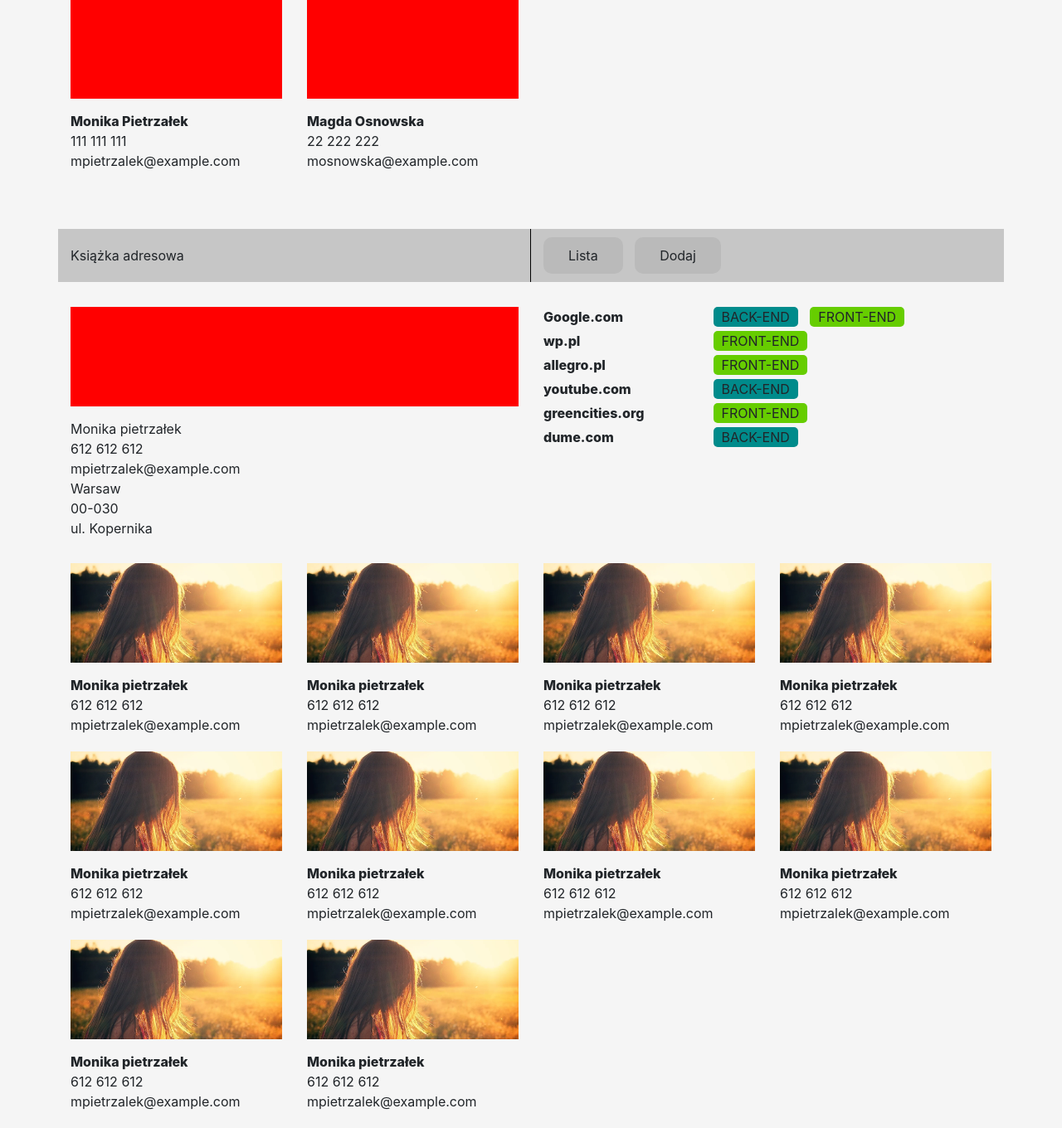
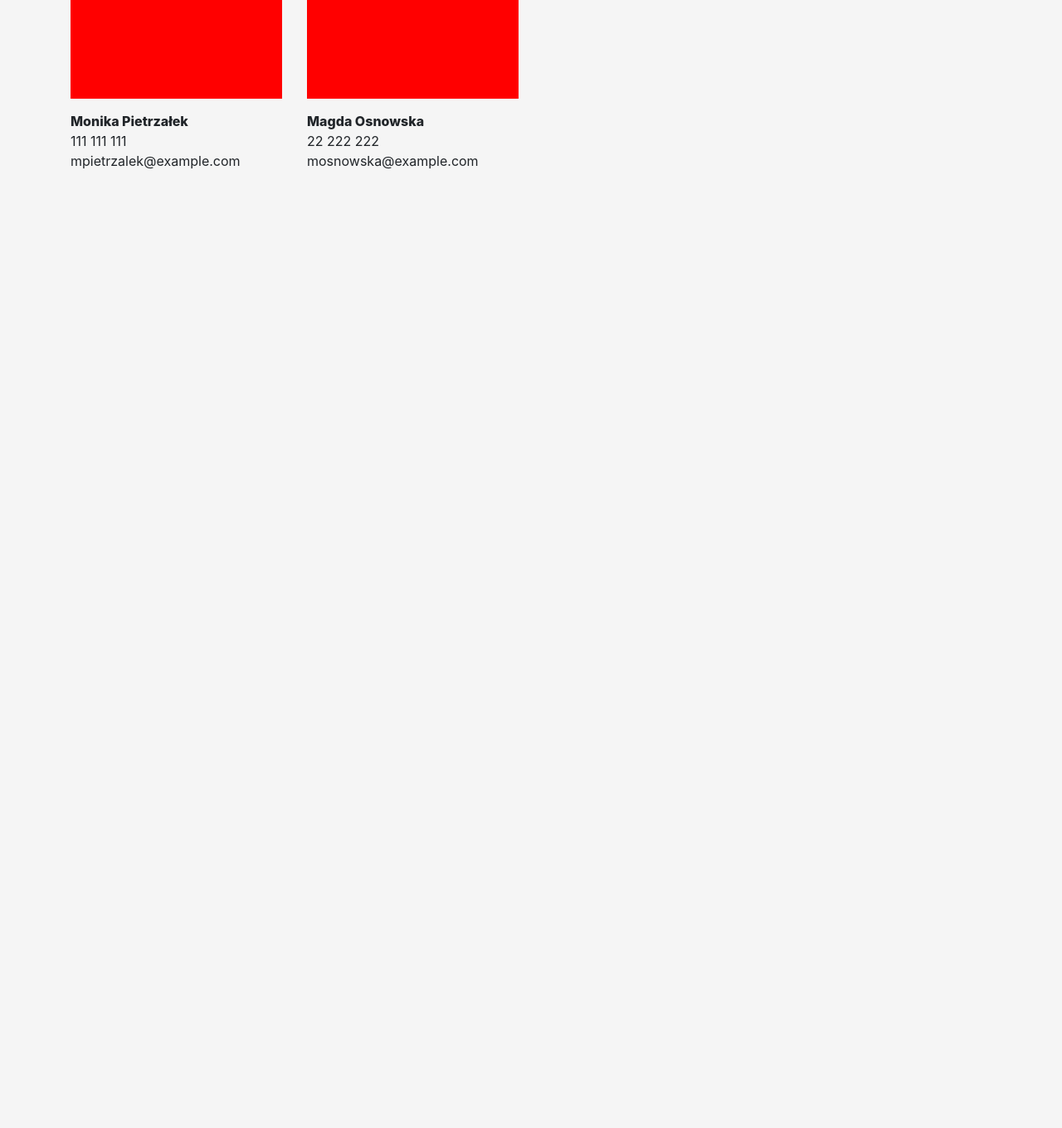
Before and after one commit to Votikk/ksiazka-adresowa-react, a PHP site: page / in a window 1280 px wide. Shown: the part 681-2041 px from the top of the page at 83% size. After the commit the page ends 885 px from the top, so only its background shows below. Run offline with PHP 8.4, Linux system fonts and the light colour scheme.

Commit message:
usunięcie projektu w czystym HTML, dodanie ikonki like

```diff
--- a/index.php
+++ b/index.php
@@ -21,107 +21,7 @@
 
   <body>
 
-    <div id="address-book"></div>
-
-    <!-- FRONT -->
-
-    <div class="container navigation">
-      <div class="row">
-        <div class="col-md-6">
-          <div class="title">
-            Książka adresowa
-          </div>
-        </div>
-        <div class="col-md-6">
-          <div class="single">
-            <div class="options">
-              <div class="single">
-                Lista
-              </div>
-              <div class="single">
-                Dodaj
-              </div>
-            </div>
-          </div>
-        </div>
-      </div>
-    </div>
-    <div class="container contacts">
-      <div class="row">
-        <div class="col-md-6">
-          <div class="personal-info">
-            <div class="avatar">
-
-            </div>
-            <div class="title">
-              Monika pietrzałek
-            </div>
-            <div class="tel">
-              612 612 612
-            </div>
-            <div class="email">
-              mpietrzalek@example.com
-            </div>
-            <div class="City">
-              Warsaw
-            </div>
-            <div class="Postal">
-              00-030
-            </div>
-            <div class="Street">
-              ul. Kopernika
-            </div>
-          </div>
-        </div>
-        <div class="col-md-6">
-          <div class="personal-projects">
-            <div class="project">
-              <span class="title">Google.com</span>
-              <span class="backend-icon">BACK-END</span>
-              <span class="frontend-icon">FRONT-END</span>
-            </div>
-            <div class="project">
-              <span class="title">wp.pl</span>
-              <span class="frontend-icon">FRONT-END</span>
-            </div>
-            <div class="project">
-              <span class="title">allegro.pl</span>
-              <span class="frontend-icon">FRONT-END</span>
-            </div>
-            <div class="project">
-              <span class="title">youtube.com</span>
-              <span class="backend-icon">BACK-END</span>
-            </div>
-            <div class="project">
-              <span class="title">greencities.org</span>
-              <span class="frontend-icon">FRONT-END</span>
-            </div>
-            <div class="project">
-              <span class="title">dume.com</span>
-              <span class="backend-icon">BACK-END</span>
-            </div>
-          </div>
-        </div>
-        <?php for ($i = 0; $i < 10; $i++) : ?>
-          <div class="col-md-3">
-            <div class="single">
-              <div class="avatar" style="background-image: url('img/avatar.webp')">
-
-              </div>
-              <div class="title">
-                Monika pietrzałek
-              </div>
-              <div class="tel">
-                612 612 612
-              </div>
-              <div class="email">
-                mpietrzalek@example.com
-              </div>
-            </div>
-          </div>
-        <?php endfor; ?>
-      </div>
-    </div>
+  <div id="address-book"></div>
 
   </body>
 
```
Also changed, not shown: img/like.jpg (added).
